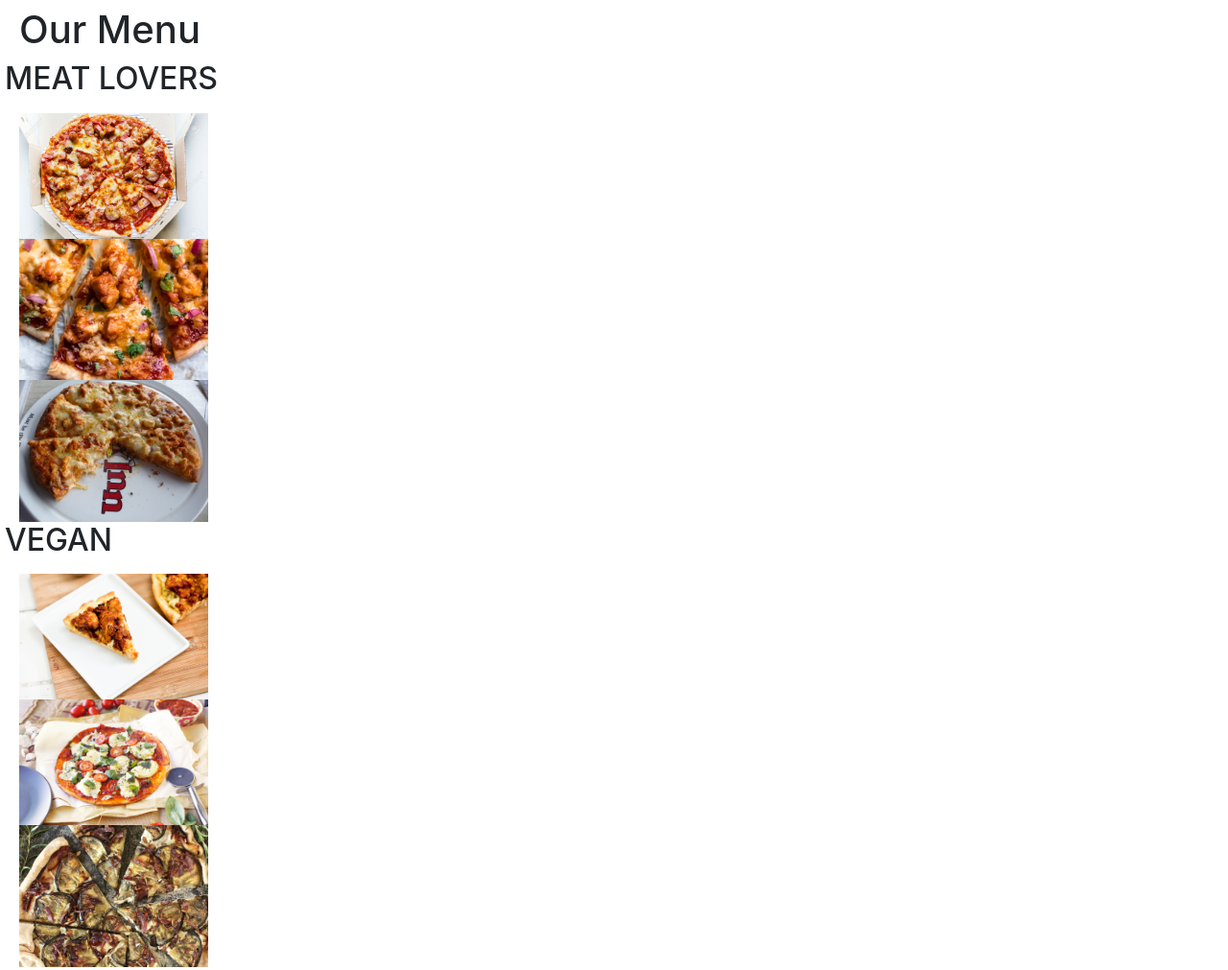
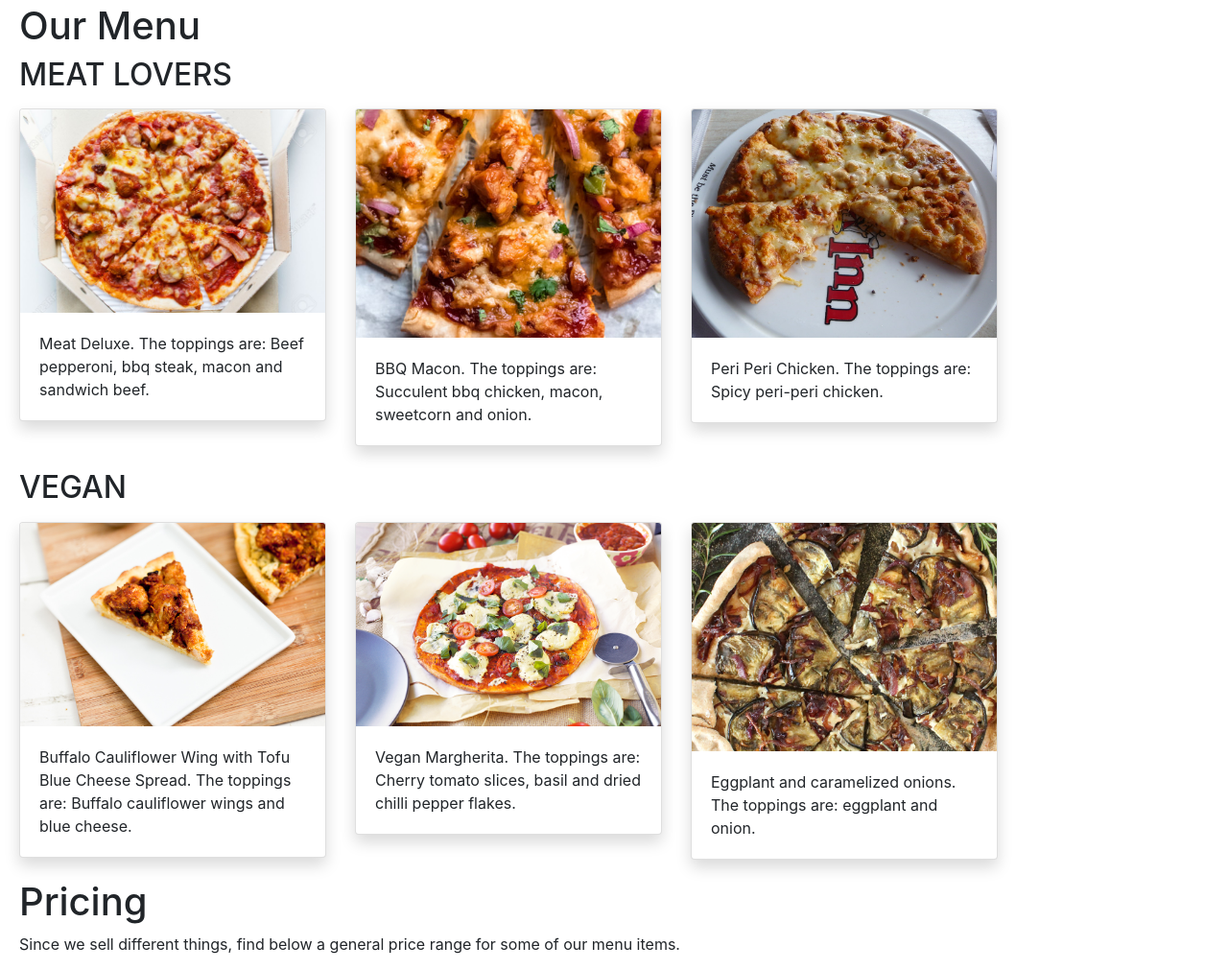
Before and after one commit to audreynjiraini/Pizza, a plain HTML site: page pizza.html in a window 1280 px wide. Shown: the part 651-1662 px from the top of the page at 96% size. Drawn offline with nearby package versions, Linux system fonts and the light colour scheme.

Commit message:
add overlay to contact us section

```diff
--- a/pizza.html
+++ b/pizza.html
@@ -5,8 +5,13 @@
   <meta charset="UTF-8">
   <meta name="viewport" content="width=device-width, initial-scale=1.0">
   <meta http-equiv="X-UA-Compatible" content="ie=edge">
+  <link rel="stylesheet" href="https://stackpath.bootstrapcdn.com/bootstrap/4.3.1/css/bootstrap.min.css"
+    integrity="sha384-ggOyR0iXCbMQv3Xipma34MD+dH/1fQ784/j6cY/iJTQUOhcWr7x9JvoRxT2MZw1T" crossorigin="anonymous">
   <link rel="stylesheet" href="css/bootstrap.css">
   <link rel="stylesheet" href="css/styles.css">
+  <script src="https://code.jquery.com/jquery-3.4.1.slim.min.js"
+    integrity="sha384-q8i/X+965DzO0rT7abK41JStQIAqVgRVzpbzo5smXKp4YfRvH+8abtTE1Pi6jizo"
+    crossorigin="anonymous"></script>
   <script src="js/jquery-3.4.1.js"></script>
   <script src="js/scripts.js"></script>
   <title>Just Pizza!</title>
@@ -35,7 +40,7 @@
       <div class="row">
         <div class="col-lg-12 col-md-12 col-sm-12 col-xs-12">
           <h1 class="center">About Us</h1>
-          <h2>This is our story...</h2>
+          <h3>This is our story...</h3>
           <p>Lorem ipsum dolor sit amet, consectetur adipiscing elit, sed do eiusmod tempor incididunt ut labore et
             dolore
             magna aliqua. Venenatis a condimentum vitae sapien pellentesque habitant. Integer vitae justo eget magna
@@ -57,61 +62,106 @@
         <div class="col-lg-12 col-md-12 col-sm-12 col-xs-12">
           <h1 class="center"> Our Menu</h1>
         </div>
+      </div>
       <div class="tab-menu">
         <div class="tab-title-menu">
-            <h2>MEAT LOVERS</h2>
+          <h2 class="center">MEAT LOVERS</h2>
           <p> <i class="flaticon-meat"></i> </p>
         </div>
-          <div class="col-md-4">
-            <div>
-              <img class="resize1" src="Images/meatdeluxe.jpg" alt="meat deluxe">
-              <p id="overlay1" class="text">Meat Deluxe. The toppings are: Beef pepperoni, bbq steak, macon and
-                sandwich beef </p>
+        <div class="row">
+          <div class="justify-center">
+            <div class="col-lg-4 col-md-4 col-sm-4 col-xs-4">
+              <div class="card shadow" style="width: 20rem;">
+                <div class="inner">
+                  <img src="Images/meatdeluxe.jpg" class="card-img-top" alt="meatdeluxe">
+                </div>
+                <div class="card-body">
+                  <p class="card-text">Meat Deluxe. The toppings are: Beef pepperoni, bbq steak, macon and sandwich
+                    beef.</p>
                 </div>
               </div>
-
-          <div class="col-md-4">
-            <div>
-              <img class="resize2" src="Images/bbqmacon.jpg" alt="bbq macon">
-              <p id="overlay2" class="text">BBQ Macon. The toppings are: Succulent bbq chicken, macon, sweetcorn and
-                onion. </p>
             </div>
           </div>
+          <br>
 
-          <div class="col-md-4">
-            <div>
-              <img class="resize3" src="Images/periperichicken.jpg" alt="periperichicken">
-              <p id="overlay3" class="text">Peri Peri Chicken. The toppings are: Spicy peri-peri chicken.</p>
+          <div class="justify-center">
+            <div class="col-lg-4 col-md-4 col-sm-4 col-xs-4">
+              <div class="card shadow" style="width: 20rem;">
+                <div class="inner">
+                  <img src="Images/bbqmacon.jpg" class="card-img-top" alt="bbqmacon">
+                </div>
+                <div class="card-body">
+                  <p class="card-text">BBQ Macon. The toppings are: Succulent bbq chicken, macon, sweetcorn and onion.
+                  </p>
                 </div>
               </div>
+            </div>
+          </div>
+          <br>
+
+          <div class="justify-center">
+            <div class="col-lg-4 col-md-4 col-sm-4 col-xs-4">
+              <div class="card shadow" style="width: 20rem;">
+                <div class="inner">
+                  <img src="Images/periperichicken.jpg" class="card-img-top" alt="periperichicken">
+                </div>
+                <div class="card-body">
+                  <p class="card-text">Peri Peri Chicken. The toppings are: Spicy peri-peri chicken.</p>
+                </div>
+              </div>
+            </div>
+          </div>
+        </div>
+        <br>
 
         <div>
           <div class="tab-title-menu">
-              <h2>VEGAN</h2>
+            <h2 class="center">VEGAN</h2>
             <p> <i class="flaticon-vegan"></i> </p>
           </div>
+          <div class="row">
+            <div class="justify-center">
               <div class="col-lg-4 col-md-4 col-sm-4 col-xs-4">
-              <div>
-                <img class="resize4" src="Images/BBQ-Cauliflower-Pizza-30.jpg" alt="buffalo">
-                <p id="overlay4" class="text">Buffalo Cauliflower Wing with Tofu Blue Cheese Spread. The toppings
-                  are:
-                  Buffalo cauliflower wings and blue cheese.</p>
+                <div class="card shadow" style="width: 20rem;">
+                  <div class="inner">
+                    <img src="Images/BBQ-Cauliflower-Pizza-30.jpg" class="card-img-top" alt="buffalo">
+                  </div>
+                  <div class="card-body">
+                    <p class="card-text">Buffalo Cauliflower Wing with Tofu Blue Cheese Spread. The toppings are:
+                      Buffalo
+                      cauliflower wings and blue cheese.</p>
                   </div>
                 </div>
-
-            <div class="col-lg-4 col-md-4 col-sm-4 col-xs-4">
-              <div>
-                <img class="resize5" src="Images/Vegan-Pizza-Margherita-3.png" alt="margherita">
-                <p id="overlay5" class="text">Vegan Margherita. The toppings are: Cherry tomato slices, basil and
-                  dried chilli pepper flakes.</p>
               </div>
             </div>
+            <br>
 
+            <div class="justify-center">
               <div class="col-lg-4 col-md-4 col-sm-4 col-xs-4">
-              <div>
-                <img class="resize6" src="Images/eggplantpizza.png" alt="eggplant">
-                <p id="overlay6" class="text">Eggplant and caramelized onions. The toppings are: eggplant and onion.
-                </p>
+                <div class="card shadow" style="width: 20rem;">
+                  <div class="inner">
+                    <img src="Images/Vegan-Pizza-Margherita-3.png" class="card-img-top" alt="margherita">
+                  </div>
+                  <div class="card-body">
+                    <p class="card-text">Vegan Margherita. The toppings are: Cherry tomato slices, basil and dried
+                      chilli
+                      pepper flakes.</p>
+                  </div>
+                </div>
+              </div>
+            </div>
+            <br>
+
+            <div class="justify-center">
+              <div class="col-lg-4 col-md-4 col-sm-4 col-xs-4">
+                <div class="card shadow" style="width: 20rem;">
+                  <div class="inner">
+                    <img src="Images/eggplantpizza.png" class="card-img-top" alt="eggplant">
+                  </div>
+                  <div class="card-body">
+                    <p class="card-text">Eggplant and caramelized onions. The toppings are: eggplant and onion.</p>
+                  </div>
+                </div>
               </div>
             </div>
 
@@ -213,7 +263,7 @@
           <h1 class="center">Order Now!</h1>
           <p>When you are ready to place your order, please input your details below.</p>
         </div>
-        <form action="">
+        <form id="form" action="">
           <label for="select">Select the pizza of your choice:</label>
           <select class="browser-default custom-select custom-select-md mb-3 name">
             <option value="meatdeluxe">Meat Deluxe pizza</option>
@@ -248,27 +298,31 @@
   </div>
 
   <div id="contact">
+
     <div class="container6">
-      <h1 class="center">Contact Us</h1>
+      <div id="overlay">
+        <h1 class="center" id="contact">Contact Us</h1>
         <form>
           <div class="form-group">
             <label>Name:</label>
-          <input type="text" class="form-control" placeholder="Your Name"><br><br>
+            <input type="text" class="form-control" placeholder="Your Name" id="name"><br><br>
             <label>Message:</label>
             <textarea class="form-control" id="message"
               placeholder="Anything you would like us to know..."></textarea><br><br><br>
             <button type="button" class="btn btn-outline-light btn-block">Submit</button>
           </div>
         </form>
+      </div>
+    </div>
+  </div>
   <div class="contact">
-        <h2>Talk to us:</h2>
-        <p><span>Tel:</span> 0737819013</p>
-        <p><span>Email:</span>audreynjiraini@gmail.com</p>
+    <h2 class="center">Talk to us:</h2>
+    <p class="center"><span>Tel:</span> 0737819013</p>
+    <p class="center"><span>Email:</span>audreynjiraini@gmail.com</p>
+  </div>
+  <div class="socialicons">
     <a href="https://twitter.com/"><img class="icon" src="social_icons/twitter.png" alt="Twitter"></a>
     <a href="https://www.facebook.com/"> <img class="icon" src="social_icons/facebook.png" alt="Facebook"></a>
-
-      </div>
-    </div>
   </div>
 </body>
 
```
Lines whose indentation alone changed are shown as unchanged.
